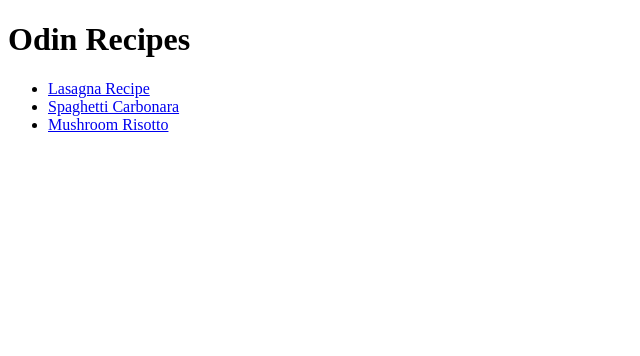
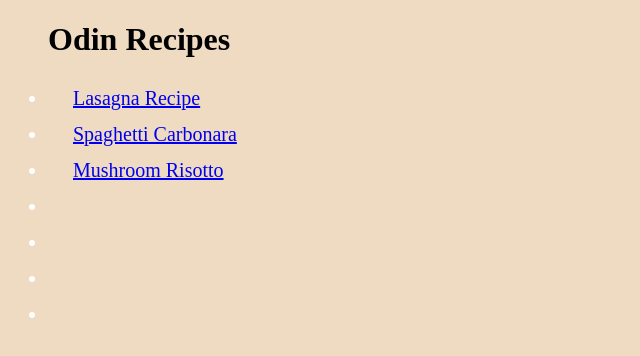
Before and after one commit to gifmeabreak/odin-recipes, a plain HTML site: page index.html in a window 1280 px wide. Shown: the whole page, without its empty margins (0-640 px from the left). Drawn offline with Linux system fonts and the light colour scheme.

Commit message:
Update index and styles file

```diff
--- a/index.html
+++ b/index.html
@@ -4,17 +4,24 @@
     <meta charset="UTF-8">
     <meta http-equiv="X-UA-Compatible" content="IE=edge">
     <meta name="viewport" content="width=device-width, initial-scale=1.0">
+    <link rel="stylesheet" href="styles.css">
     <title>Recipe Project</title>
 </head>
 <body>
 
-    <h1>Odin Recipes</h1>
+    <h1 id="odin-recipes-header">Odin Recipes</h1>
 
-    <ul>
-        <li><a href="recipes/lasagna.html">Lasagna Recipe</a></li>
-        <li><a href="recipes/spaghetticarbonara.html">Spaghetti Carbonara</a></li>
-        <li><a href="recipes/shroomrisotto.html">Mushroom Risotto</a></li>
-    </ul>
+    <div>
+        <ul class="recipes">
+            <li><a href="recipes/lasagna.html">Lasagna Recipe</a></li>
+            <li><a href="recipes/spaghetticarbonara.html">Spaghetti Carbonara</a></li>
+            <li><a href="recipes/shroomrisotto.html">Mushroom Risotto</a></li>
+            <li></li>
+            <li></li>
+            <li></li>
+            <li></li>
+        </ul>
+    </div>
 
 </body>
 </html>
--- a/styles.css
+++ b/styles.css
@@ -0,0 +1,24 @@
+
+* {
+    font-family: 'Times New Roman', Times, serif;
+}
+
+#odin-recipes-header {
+    text-indent: 40px;
+}
+
+body {
+    background-color: rgb(222, 184, 135, 0.5);
+}
+
+div .recipes {
+    color: white;
+    font-size: 20px;
+    line-height: 1.8;
+    text-indent: 25px;
+    /* border-style: double;
+    border-color: black;
+    box-sizing: border-box;
+    width: 300px;
+            Lekte med boxar här men Isak dök upp så bytte till windows för jag är för lat för att fortsätta jobba :DDDD*/
+}
```
